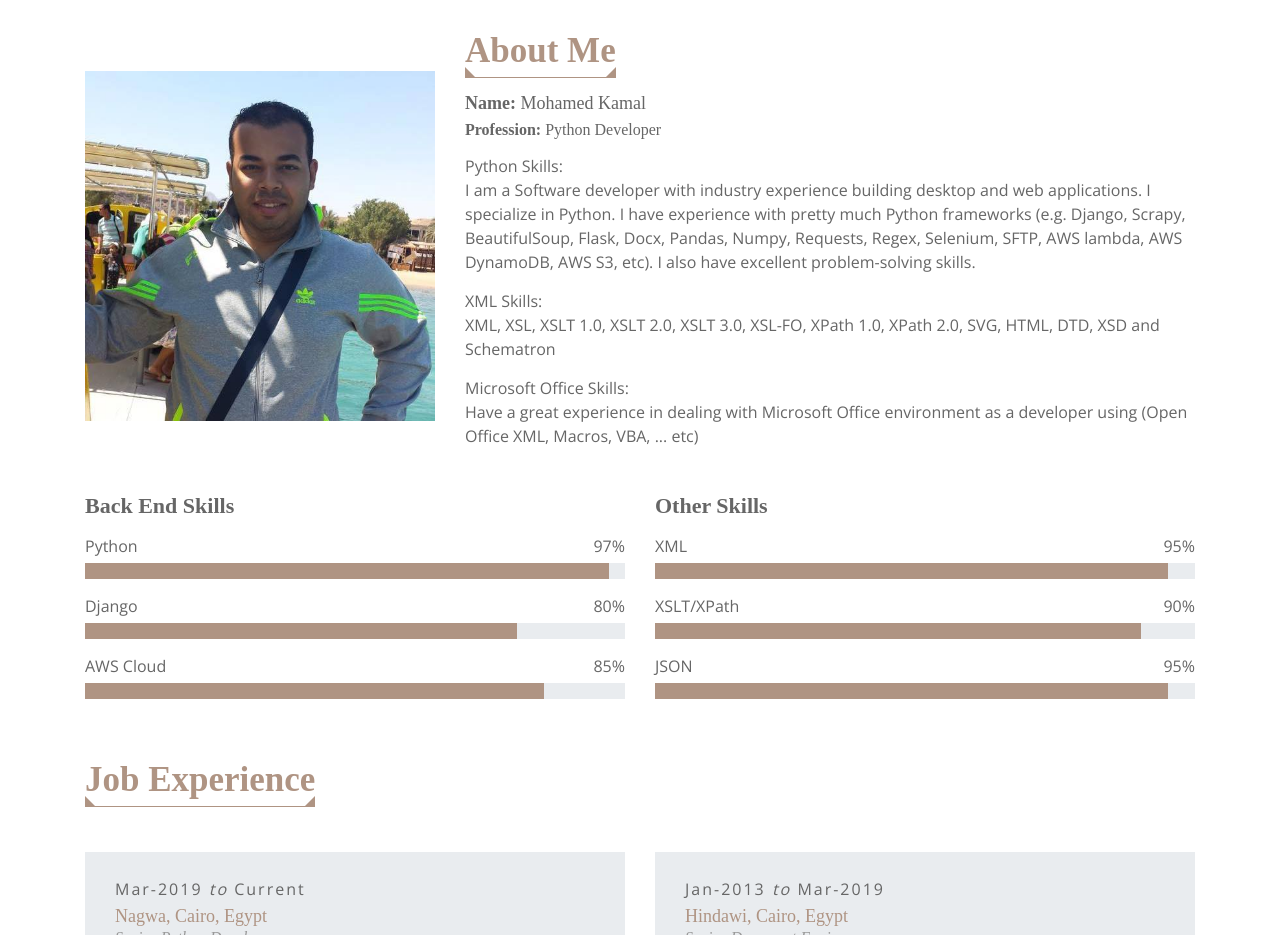
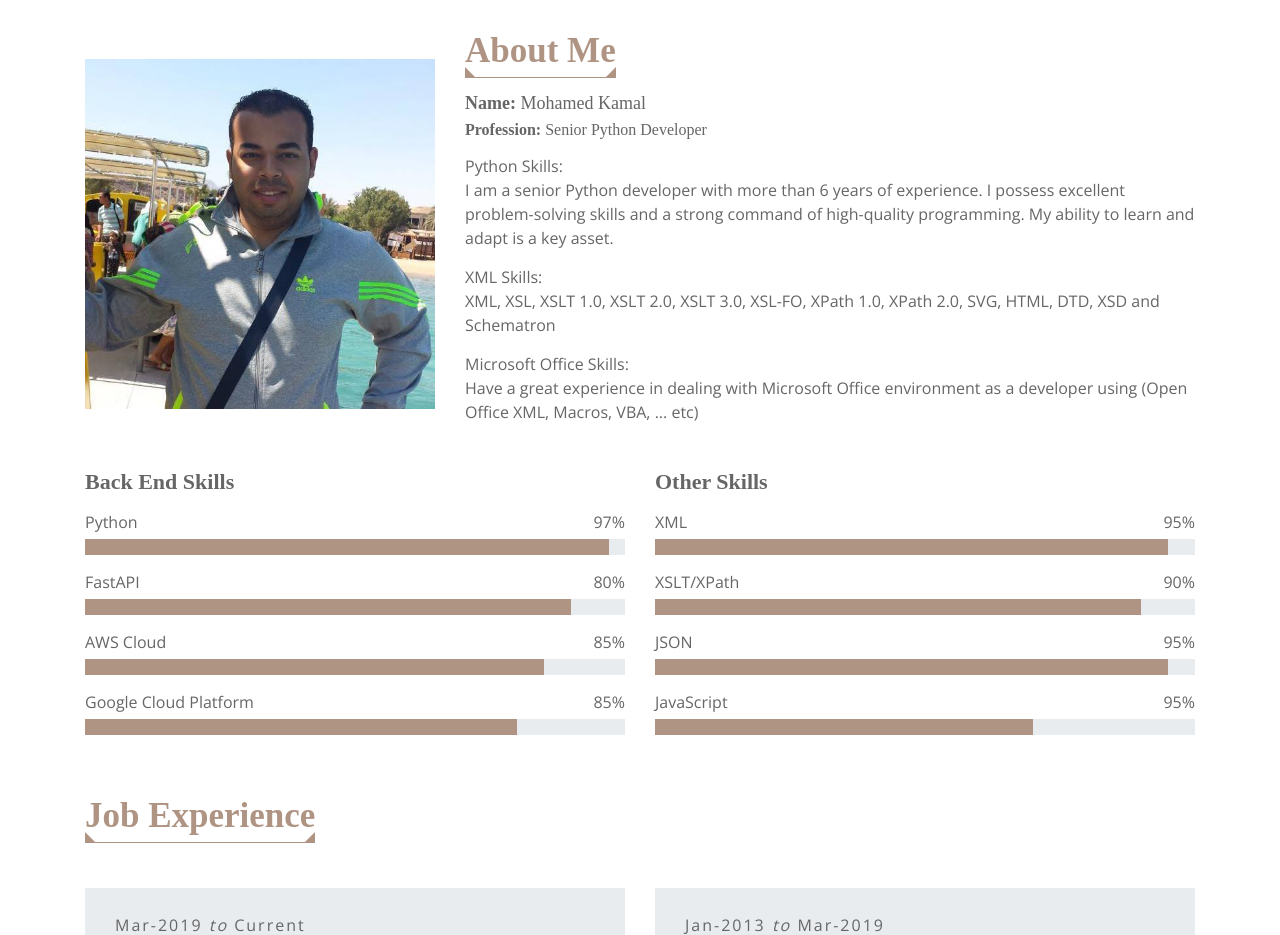
Before and after one commit to Mkamal88/Mkamal.github.io-, a plain HTML site: page index.html in a window 1280 px wide. Shown: the part 900-1835 px from the top of the page. Drawn offline with nearby package versions, Linux system fonts and the light colour scheme; a web font is replaced by a local one.

Commit message:
Update index.html

```diff
--- a/index.html
+++ b/index.html
@@ -99,9 +99,9 @@
                             <h2>About Me</h2>
                         </header>
                         <h3><strong>Name:</strong> Mohamed Kamal</h3>
-                        <h4><strong>Profession:</strong> Python Developer</h4>
+                        <h4><strong>Profession:</strong> Senior Python Developer</h4>
                         <p>Python Skills:<br/>
-                            I am a Software developer with industry experience building desktop and web applications. I specialize in Python. I have experience with pretty much Python frameworks (e.g. Django, Scrapy, BeautifulSoup, Flask, Docx, Pandas, Numpy, Requests, Regex, Selenium, SFTP, AWS lambda, AWS DynamoDB, AWS S3, etc). I also have excellent problem-solving skills.
+                            I am a senior Python developer with more than 6 years of experience. I possess excellent problem-solving skills and a strong command of high-quality programming. My ability to learn and adapt is a key asset.
                         </p>
                         <p>
                             XML Skills:<br/> XML, XSL, XSLT 1.0, XSLT 2.0, XSLT 3.0, XSL-FO, XPath 1.0, XPath 2.0, SVG, HTML, DTD, XSD and Schematron</p>
@@ -122,10 +122,10 @@
                             </div>
 
                             <div class="skill-name">
-                                <p>Django</p><p>80%</p>
+                                <p>FastAPI</p><p>80%</p>
                             </div>
                             <div class="progress">
-                                <div class="progress-bar" role="progressbar" aria-valuenow="80" aria-valuemin="0" aria-valuemax="100"></div>
+                                <div class="progress-bar" role="progressbar" aria-valuenow="90" aria-valuemin="0" aria-valuemax="100"></div>
                             </div>
 
                             <div class="skill-name">
@@ -133,6 +133,13 @@
                             </div>
                             <div class="progress">
                                 <div class="progress-bar" role="progressbar" aria-valuenow="85" aria-valuemin="0" aria-valuemax="100"></div>
+                            </div>
+
+                            <div class="skill-name">
+                                <p>Google Cloud Platform</p><p>85%</p>
+                            </div>
+                            <div class="progress">
+                                <div class="progress-bar" role="progressbar" aria-valuenow="80" aria-valuemin="0" aria-valuemax="100"></div>
                             </div>
                         </div>
                     </div>
@@ -158,6 +165,13 @@
                             </div>
                             <div class="progress">
                                 <div class="progress-bar" role="progressbar" aria-valuenow="95" aria-valuemin="0" aria-valuemax="100"></div>
+                            </div>
+
+                     <div class="skill-name">
+                                <p>JavaScript</p><p>95%</p>
+                            </div>
+                            <div class="progress">
+                                <div class="progress-bar" role="progressbar" aria-valuenow="70" aria-valuemin="0" aria-valuemax="100"></div>
                             </div>
                         </div>
                     </div>
```
